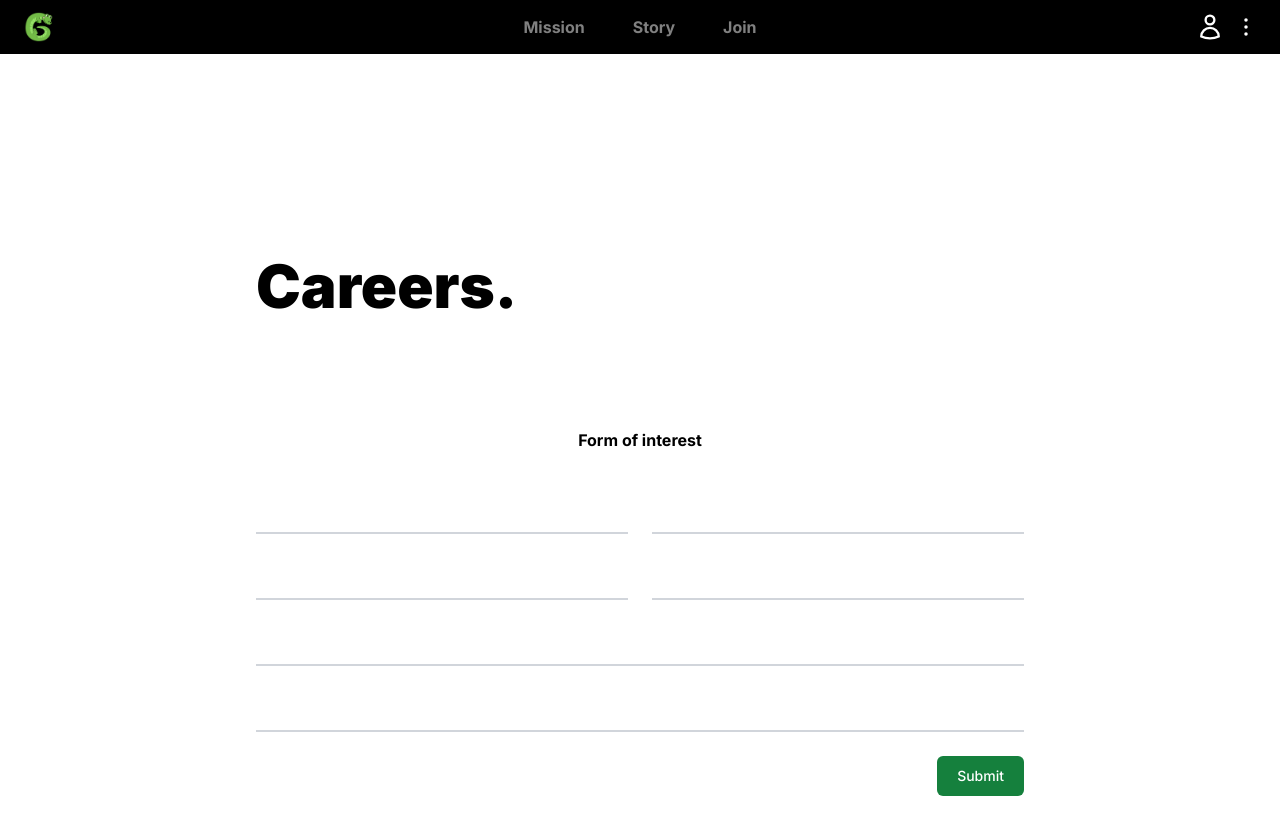
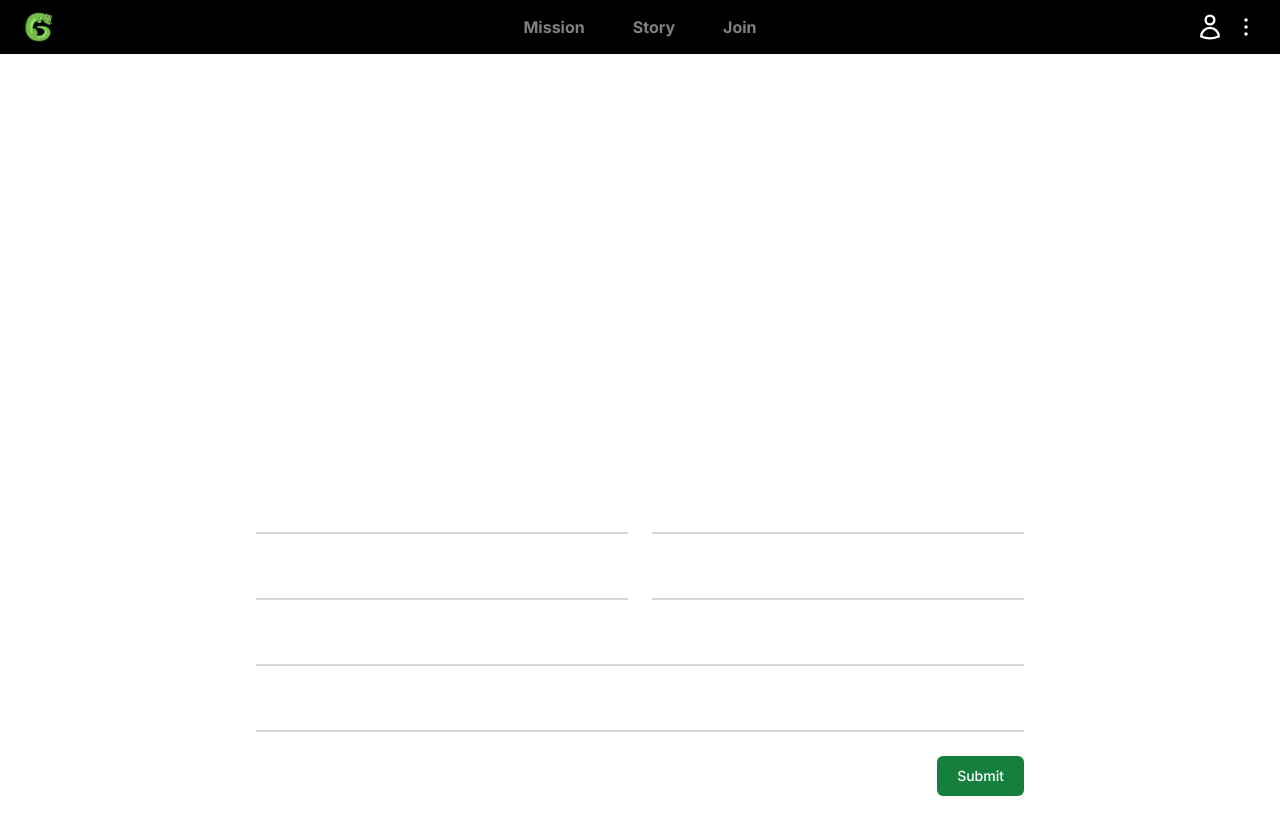
Before and after one commit to gator/gator, a Next.js app: page /careers in a window 1280 px wide. Shown: the top 834 px of the page. Built offline with nearby package versions, Linux system fonts and the light colour scheme.

Commit message:
fix careers page text color

```diff
--- a/pages/careers.tsx
+++ b/pages/careers.tsx
@@ -35,7 +35,7 @@
     <>
       <SEO title='Careers - Gator' />
 
-      <main className='flex flex-col'>
+      <main className='flex flex-col text-white'>
         <motion.h1
           className='mt-40 text-6xl font-black text-center md:text-left'
           initial={{ translateX: -15 }}
```
